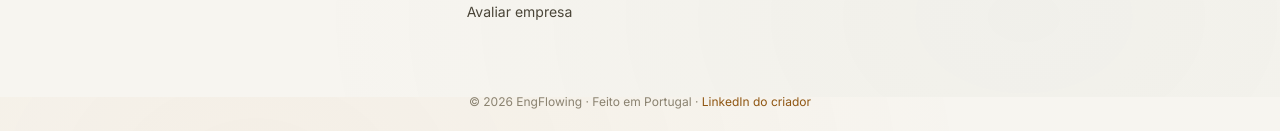
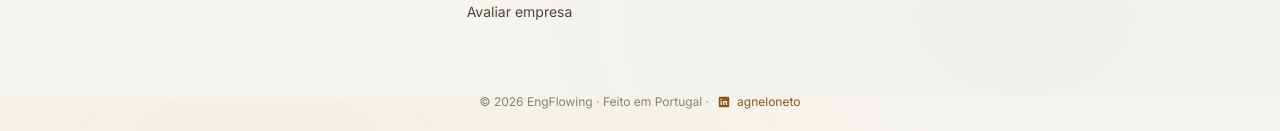
Before and after one commit to agnelofneto/engflowing, a Next.js app: page / in a window 1280 px wide. Shown: the part 3103-3234 px from the top of the page. Built offline with nearby package versions, Linux system fonts and the light colour scheme; no server answers; the database is empty.

Commit message:
Add files via upload

```diff
--- a/app/layout.tsx
+++ b/app/layout.tsx
@@ -117,16 +117,19 @@ export default function RootLayout({
               </ul>
             </div>
           </div>
-          <div className="text-center py-6 text-xs font-sans" style={{ color: "var(--ink-400)" }}>
-            © {new Date().getFullYear()} EngFlowing · Feito em Portugal ·{" "}
+          <div className="text-center py-6 text-xs font-sans flex items-center justify-center gap-2 flex-wrap" style={{ color: "var(--ink-400)" }}>
+            <span>© {new Date().getFullYear()} EngFlowing · Feito em Portugal ·</span>
             <a
               href="https://www.linkedin.com/in/agneloneto/"
               target="_blank"
               rel="noopener noreferrer"
-              className="hover:underline"
+              className="inline-flex items-center gap-1.5 hover:underline"
               style={{ color: "var(--amber-deep)" }}
             >
-              LinkedIn do criador
+              <svg width="14" height="14" viewBox="0 0 24 24" fill="currentColor" aria-hidden="true">
+                <path d="M19 3a2 2 0 0 1 2 2v14a2 2 0 0 1-2 2H5a2 2 0 0 1-2-2V5a2 2 0 0 1 2-2h14zM8.34 17.34V10.5H6.06v6.84h2.28zM7.2 9.24a1.32 1.32 0 1 0 0-2.64 1.32 1.32 0 0 0 0 2.64zm10.14 8.1v-3.75c0-2-.43-3.54-2.77-3.54-1.12 0-1.88.62-2.19 1.2h-.03v-1.02H10.2v6.84h2.28v-3.39c0-.9.17-1.76 1.28-1.76 1.1 0 1.11 1.03 1.11 1.82v3.33h2.27z" />
+              </svg>
+              agneloneto
             </a>
           </div>
         </footer>
```
